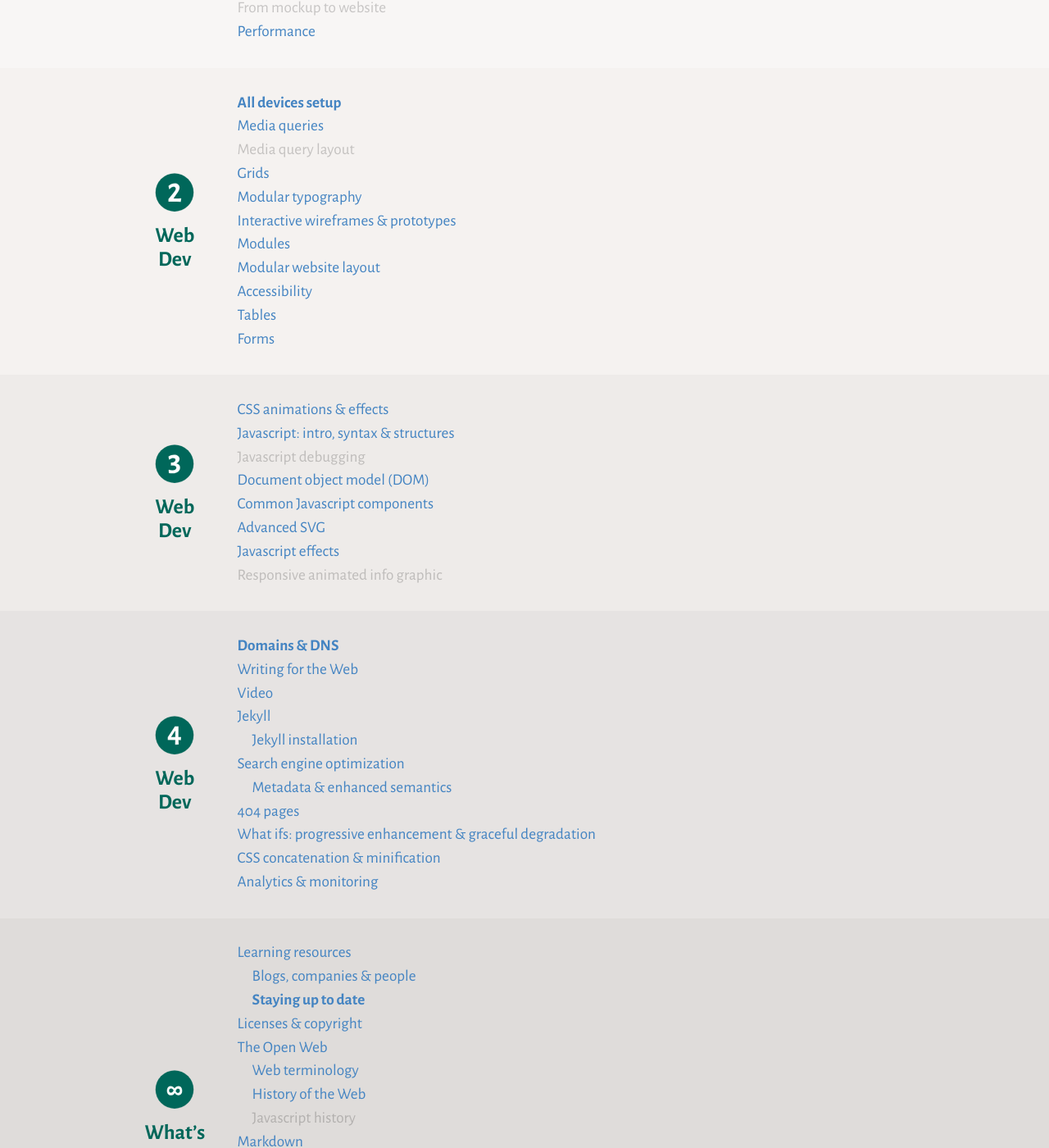
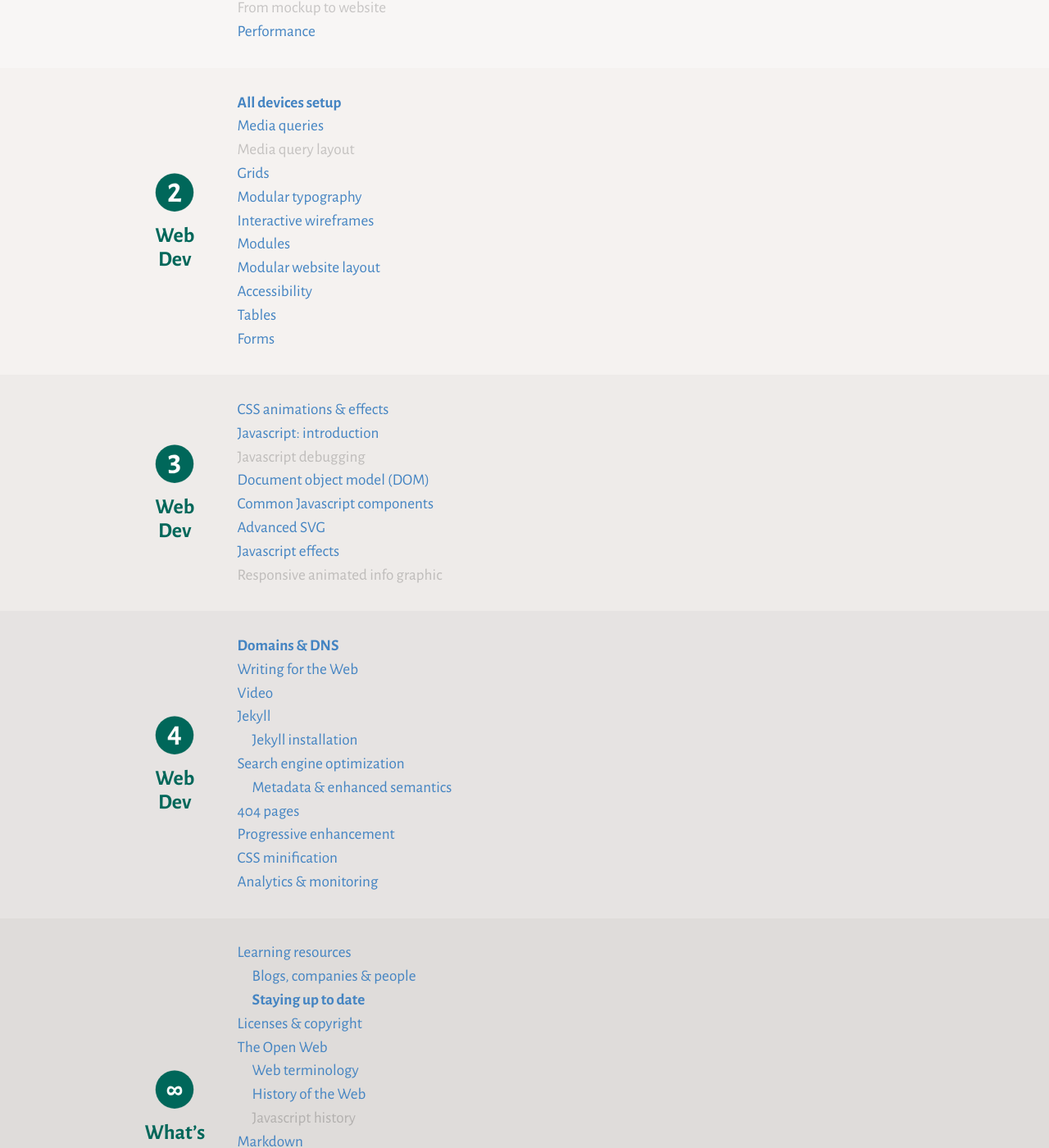
Before and after one commit to learn-the-web/www, a Jekyll site: the page built from topics.html, in a window 1280 px wide and 1400 px high, scrolled down 1392 px. Shown: the whole window at 82% size. Built offline with Jekyll 4.4.1, drawn with Linux system fonts in a browser that asks for light colours; some of the changed text lies outside the part shown.

Commit message:
Shorten some titles.

```diff
--- a/_data/web-dev-1.yml
+++ b/_data/web-dev-1.yml
@@ -37,7 +37,7 @@ browser-testing:
   highlight: true
 
 box-model:
-  title: "The box model: everything is a box"
+  title: "Everything is a box"
 
 flow-display:
   title: "Flow & display"
--- a/_data/web-dev-2.yml
+++ b/_data/web-dev-2.yml
@@ -16,8 +16,8 @@ grids:
 modular-typography:
   title: "Modular typography"
 
-interactive-wireframes-and-prototypes:
-  title: "Interactive wireframes & prototypes"
+interactive-wireframes:
+  title: "Interactive wireframes"
   fullsite: true
 
 modules:
--- a/_data/web-dev-3.yml
+++ b/_data/web-dev-3.yml
@@ -2,7 +2,7 @@ css-animations-effects:
   title: "CSS animations & effects"
 
 js-intro:
-  title: "Javascript: intro, syntax & structures"
+  title: "Javascript: introduction"
 
 js-debugging:
   title: "Javascript debugging"
--- a/_data/web-dev-4.yml
+++ b/_data/web-dev-4.yml
@@ -25,11 +25,11 @@ metadata-enhanced-semantics:
 404-pages:
   title: "404 pages"
 
-what-ifs:
-  title: "What ifs: progressive enhancement & graceful degradation"
+progressive-enhancement:
+  title: "Progressive enhancement"
 
 css-minification:
-  title: "CSS concatenation & minification"
+  title: "CSS minification"
 
 analytics:
   title: "Analytics & monitoring"
```
